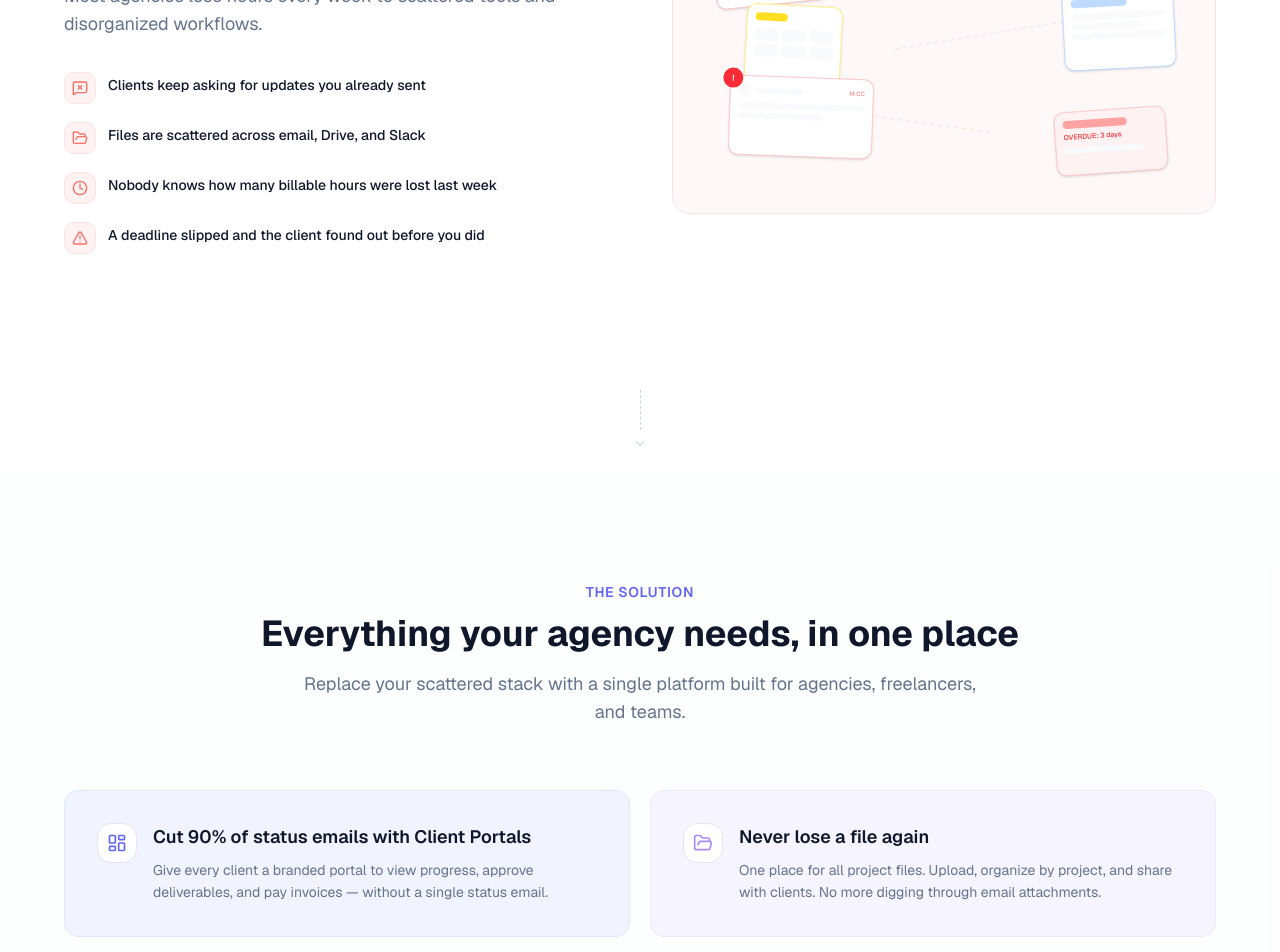
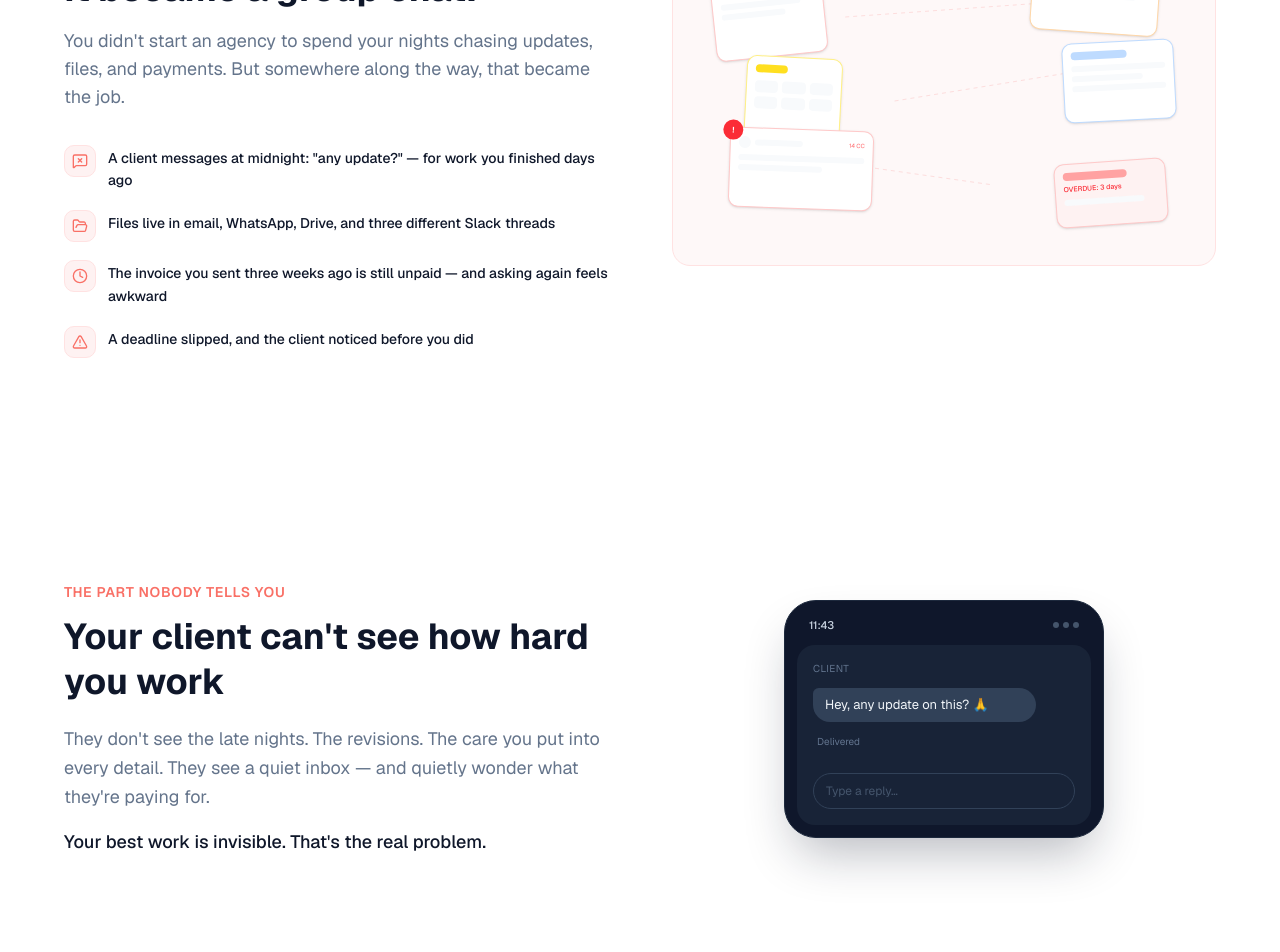
Before and after one commit to pwscoding/projexia.in, a Next.js app: page / in a window 1280 px wide. Shown: the part 1720-2672 px from the top of the page. Built offline with nearby package versions, Linux system fonts and the light colour scheme; no server answers.

Commit message:
feat: enhance marketing page with new sections and refined messaging

```diff
--- a/app/(marketing)/page.tsx
+++ b/app/(marketing)/page.tsx
@@ -4,7 +4,6 @@ import { ProblemSection } from "@/components/landing/problem-section";
 import { SolutionSection } from "@/components/landing/solution-section";
 import { FeatureGrid } from "@/components/landing/feature-grid";
 import { MidFunnelCTA } from "@/components/landing/mid-funnel-cta";
-import { HowItWorks } from "@/components/landing/how-it-works";
 import { BuiltForSection } from "@/components/landing/built-for-section";
 import { ProductDemo } from "@/components/landing/product-demo";
 import { PricingTeaser } from "@/components/landing/pricing-teaser";
@@ -14,6 +13,8 @@ import { PageCTA } from "@/components/landing/page-cta";
 import { JsonLd } from "@/components/landing/json-ld";
 import { SectionDivider } from "@/components/landing/section-divider";
 import { TrustBar } from "@/components/landing/trust-bar";
+import { SilentInboxSection } from "@/components/landing/silent-inbox-section";
+import { TheQuietSection } from "@/components/landing/the-quiet-section";
 
 export const metadata: Metadata = {
   title: "Projexia – The Only PM Tool with Built-in Client Portals",
@@ -116,41 +117,43 @@ export default function Home() {
           ],
         }}
       />
-      {/* Hero — headline, subheadline, CTA, product screenshot */}
+      {/* Beat 1 — Hero: cold open */}
       <HeroSection />
 
-      {/* Trust Bar — credibility strip */}
+      {/* Trust strip */}
       <TrustBar />
       <SectionDivider />
 
-      {/* Problem — pain points (AIDA: Interest) */}
+      {/* Beat 2 — Stakes: the chaos */}
       <ProblemSection />
+
+      {/* Beat 3 — Silent inbox: the emotional hook */}
+      <SilentInboxSection />
       <SectionDivider />
 
-      {/* Solution — key features */}
+      {/* Beat 4–5 — The Turn + relief features */}
       <SolutionSection />
       <SectionDivider />
 
-      {/* Feature Grid — ClickUp-style all-features showcase */}
+      {/* Beat 5 support — full feature showcase */}
       <FeatureGrid />
 
-      {/* Mid-funnel CTA — capture high-intent visitors early */}
+      {/* Beat 5 support — demo: both sides */}
+      <ProductDemo />
+      <SectionDivider />
+
+      {/* Mid-funnel CTA — capture high-intent visitors */}
       <MidFunnelCTA />
       <SectionDivider />
 
-      {/* How It Works — 3 steps */}
-      <HowItWorks />
+      {/* Beat 6 — Payoff: identity shift */}
+      <BuiltForSection />
+
+      {/* Beat 7 — The Quiet: emotional close */}
+      <TheQuietSection />
       <SectionDivider />
 
-      {/* Who Is It For — Agencies, Freelancers, Teams */}
-      <BuiltForSection />
-      <SectionDivider />
-
-      {/* Product Demo — show value before price */}
-      <ProductDemo />
-      <SectionDivider />
-
-      {/* Pricing Preview */}
+      {/* Beat 8 — Pricing preview */}
       <PricingTeaser />
       <SectionDivider />
 
@@ -161,11 +164,11 @@ export default function Home() {
       {/* FAQ */}
       <FAQSection variant="general" />
 
-      {/* Final CTA */}
+      {/* Beat 9 — Final CTA */}
       <PageCTA
-        headline="Ready in 2 minutes. Free forever."
-        description="No credit card, no sales calls, no onboarding sessions. Just sign up and start managing projects the way your clients actually want."
-        primaryLabel="Start Free Now"
+        headline="Give your agency one week."
+        description="Start your free trial — no credit card, no sales calls. Just see how much lighter it feels."
+        primaryLabel="Start Free Trial — No Card Needed"
         primaryHref="/register"
         secondaryLabel="Compare Plans"
         secondaryHref="/pricing"
--- a/components/landing/problem-section.tsx
+++ b/components/landing/problem-section.tsx
@@ -8,19 +8,19 @@ import { ChaosVisual } from "./chaos-visual";
 const problems = [
   {
     icon: MessageSquareX,
-    text: "Clients keep asking for updates you already sent",
+    text: `A client messages at midnight: "any update?" — for work you finished days ago`,
   },
   {
     icon: FolderOpen,
-    text: "Files are scattered across email, Drive, and Slack",
+    text: "Files live in email, WhatsApp, Drive, and three different Slack threads",
   },
   {
     icon: Clock,
-    text: "Nobody knows how many billable hours were lost last week",
+    text: "The invoice you sent three weeks ago is still unpaid — and asking again feels awkward",
   },
   {
     icon: AlertTriangle,
-    text: "A deadline slipped and the client found out before you did",
+    text: "A deadline slipped, and the client noticed before you did",
   },
 ];
 
@@ -42,10 +42,12 @@ export function ProblemSection() {
               Sound familiar?
             </p>
             <h2 className="text-3xl sm:text-4xl font-bold text-foreground leading-tight">
-              Running an agency shouldn&apos;t feel this hard
+              It was supposed to be your business.
+              <br className="hidden sm:block" /> It became a group chat.
             </h2>
             <p className="mt-4 text-muted-foreground text-lg">
-              Most agencies lose hours every week to scattered tools and disorganized workflows.
+              You didn&apos;t start an agency to spend your nights chasing updates,
+              files, and payments. But somewhere along the way, that became the job.
             </p>
 
             <div className="mt-8 space-y-4">
--- /dev/null
+++ b/components/landing/silent-inbox-section.tsx
@@ -0,0 +1,75 @@
+"use client";
+
+import { useRef } from "react";
+import { motion, useInView } from "framer-motion";
+
+export function SilentInboxSection() {
+  const ref = useRef(null);
+  const inView = useInView(ref, { once: true, margin: "-80px" });
+
+  return (
+    <section ref={ref} className="section-padding">
+      <div className="mx-auto max-w-6xl">
+        <div className="grid grid-cols-1 lg:grid-cols-2 gap-12 lg:gap-16 items-center">
+          {/* Left — the hard truth */}
+          <motion.div
+            initial={{ opacity: 0, x: -30 }}
+            animate={inView ? { opacity: 1, x: 0 } : {}}
+            transition={{ duration: 0.6 }}
+          >
+            <p className="text-sm font-semibold text-[var(--brand-coral)] uppercase tracking-wider mb-3">
+              The part nobody tells you
+            </p>
+            <h2 className="text-3xl sm:text-4xl font-bold text-foreground leading-tight">
+              Your client can&apos;t see how hard you work
+            </h2>
+            <p className="mt-5 text-muted-foreground text-lg leading-relaxed">
+              They don&apos;t see the late nights. The revisions. The care you put
+              into every detail. They see a quiet inbox — and quietly wonder what
+              they&apos;re paying for.
+            </p>
+            <p className="mt-4 text-foreground text-lg font-medium leading-relaxed">
+              Your best work is invisible. That&apos;s the real problem.
+            </p>
+          </motion.div>
+
+          {/* Right — a quiet phone at night (callback to 11:43pm) */}
+          <motion.div
+            initial={{ opacity: 0, x: 30 }}
+            animate={inView ? { opacity: 1, x: 0 } : {}}
+            transition={{ duration: 0.6, delay: 0.2 }}
+            className="relative"
+          >
+            <div className="mx-auto max-w-xs rounded-[2rem] border border-slate-800 bg-slate-900 p-3 shadow-2xl shadow-slate-900/30">
+              {/* status bar */}
+              <div className="flex items-center justify-between px-3 pt-1 pb-3">
+                <span className="text-[11px] font-medium text-slate-300">11:43</span>
+                <div className="flex gap-1">
+                  <div className="size-1.5 rounded-full bg-slate-600" />
+                  <div className="size-1.5 rounded-full bg-slate-600" />
+                  <div className="size-1.5 rounded-full bg-slate-600" />
+                </div>
+              </div>
+              {/* one lonely message */}
+              <div className="rounded-2xl bg-slate-800/70 p-4 space-y-3">
+                <div className="text-[10px] text-slate-500 uppercase tracking-wider">
+                  Client
+                </div>
+                <div className="self-start max-w-[85%] rounded-2xl rounded-tl-sm bg-slate-700 px-3 py-2">
+                  <p className="text-[13px] text-slate-100 leading-snug">
+                    Hey, any update on this? 🙏
+                  </p>
+                </div>
+                <div className="text-[10px] text-slate-500 pl-1">Delivered</div>
+                {/* empty reply field — the silence */}
+                <div className="mt-6 flex items-center gap-2 rounded-full border border-slate-700 px-3 py-2">
+                  <span className="text-[12px] text-slate-600">Type a reply…</span>
+                </div>
+              </div>
+            </div>
+          </motion.div>
+        </div>
+      </div>
+    </section>
+  );
+}
--- a/components/landing/solution-section.tsx
+++ b/components/landing/solution-section.tsx
@@ -12,33 +12,33 @@ import {
 const features = [
   {
     icon: LayoutDashboard,
-    title: "Cut 90% of status emails with Client Portals",
+    title: "They just open the portal and see it",
     description:
-      "Give every client a branded portal to view progress, approve deliverables, and pay invoices — without a single status email.",
+      `The whole project — what’s done, what’s next, where it stands. No more "any update?", because the update is already there when they log in.`,
     color: "bg-indigo-50/80 border-indigo-100",
     iconColor: "text-[var(--brand-indigo)]",
   },
   {
+    icon: Clock,
+    title: "One click to approve. One click to pay.",
+    description:
+      "Need sign-off? They approve right on the work. Need to get paid? They open the invoice and pay online, instantly. No more awkward follow-up emails.",
+    color: "bg-red-50/80 border-red-100",
+    iconColor: "text-[var(--brand-coral)]",
+  },
+  {
     icon: FolderOpen,
-    title: "Never lose a file again",
+    title: "Every file in one place, never lost in a thread",
     description:
-      "One place for all project files. Upload, organize by project, and share with clients. No more digging through email attachments.",
+      "Upload once, organized by project. Your client always knows where to look — and so do you. Nothing disappears into an email chain again.",
     color: "bg-violet-50/80 border-violet-100",
     iconColor: "text-[var(--brand-violet)]",
   },
   {
-    icon: Clock,
-    title: "Turn tracked hours into revenue automatically",
+    icon: Users,
+    title: "A monthly report that makes renewing obvious",
     description:
-      "Track billable hours, monitor project progress, hit milestones on time, and turn tracked time into invoices automatically.",
-    color: "bg-red-50/80 border-red-100",
-    iconColor: "text-[var(--brand-coral)]",
-  },
-  {
-    icon: Users,
-    title: "Give every team member clarity, not confusion",
-    description:
-      "Assign tasks, manage roles, and give your team their own focused workspace. Everyone knows what to do and when.",
+      `Instead of writing "here's what we did this month" at midnight, send a polished report. Clear proof of the value you delivered.`,
     color: "bg-indigo-50/80 border-indigo-100",
     iconColor: "text-[var(--brand-indigo)]",
   },
@@ -58,13 +58,14 @@ export function SolutionSection() {
           className="section-header"
         >
           <p className="text-sm font-semibold text-primary uppercase tracking-wider mb-3">
-            The Solution
+            So let me show you something different
           </p>
           <h2 className="text-3xl sm:text-4xl font-bold text-foreground">
-            Everything your agency needs, in one place
+            One portal. Your name, your logo, your colors.
           </h2>
           <p className="mt-4 max-w-2xl mx-auto text-muted-foreground text-lg">
-            Replace your scattered stack with a single platform built for agencies, freelancers, and teams.
+            Your client logs in — and everything is right there. Here&apos;s what
+            that feels like, on both sides.
           </p>
         </motion.div>
 
--- /dev/null
+++ b/components/landing/the-quiet-section.tsx
@@ -0,0 +1,35 @@
+"use client";
+
+import { useRef } from "react";
+import { motion, useInView } from "framer-motion";
+import { MoonStar } from "lucide-react";
+
+export function TheQuietSection() {
+  const ref = useRef(null);
+  const inView = useInView(ref, { once: true, margin: "-80px" });
+
+  return (
+    <section ref={ref} className="section-padding">
+      <div className="mx-auto max-w-3xl text-center">
+        <motion.div
+          initial={{ opacity: 0, y: 24 }}
+          animate={inView ? { opacity: 1, y: 0 } : {}}
+          transition={{ duration: 0.6 }}
+          className="relative rounded-3xl border border-amber-100 bg-gradient-to-b from-amber-50/70 to-white px-8 py-16 sm:px-16 sm:py-20"
+        >
+          <div className="mx-auto mb-6 flex size-12 items-center justify-center rounded-2xl border border-amber-200 bg-white">
+            <MoonStar className="size-6 text-amber-500" />
+          </div>
+          <h2 className="text-3xl sm:text-4xl font-bold text-foreground leading-tight">
+            And that midnight message?
+            <br className="hidden sm:block" /> It stops coming.
+          </h2>
+          <p className="mt-5 mx-auto max-w-xl text-muted-foreground text-lg leading-relaxed">
+            Not because you ignored it — because the answer was already waiting for
+            them. The calm you&apos;ve been missing for months, you finally get it back.
+          </p>
+        </motion.div>
+      </div>
+    </section>
+  );
+}
```
Also changed, not shown: components/landing/built-for-section.tsx (+5 -4 lines), components/landing/feature-grid.tsx (+5 -4 lines), components/landing/hero-section.tsx (+7 -6 lines), components/landing/product-demo.tsx (+4 -3 lines).
